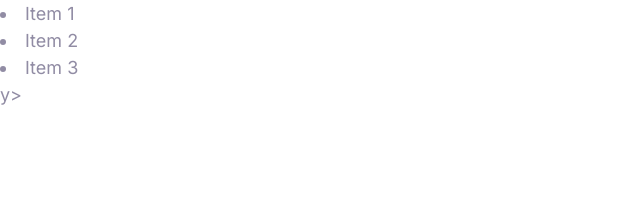
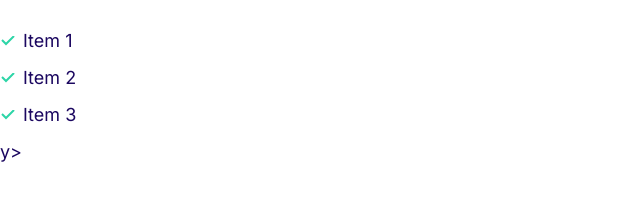
Before and after one commit to josephkongon/HTML, a plain HTML site: page project/index.html in a window 1280 px wide. Shown: the whole page, without its empty margins (0-640 px from the left). Drawn offline with Linux system fonts and the light colour scheme.

Commit message:
list itemes

```diff
--- a/project/css/styles.css
+++ b/project/css/styles.css
@@ -121,3 +121,34 @@ a {
         font-size: 1.2rem;
     }
 }
+
+
+/*list*/
+
+.list {
+    list-style: none;
+    padding-left: 0;
+    color: var(--color-headings);
+}
+
+.list--inLine .list__item {
+    display: inline-block;
+    margin-right: 2rem;
+}
+
+.list--tick {
+    list-style-image: url(../css/images/tick.svg);
+    padding-left: 3rem;
+}
+
+.list--tick .list__item {
+    padding-left: 0.5rem;
+    margin-bottom: 1rem;
+}
+
+@media screen and (min-width: 1024px) {
+    .list--tick .list__item {
+        padding-left: 0;
+        margin-bottom: 1rem;
+    }
+}
```
Also changed, not shown: project/css/images/tick.svg (added).
